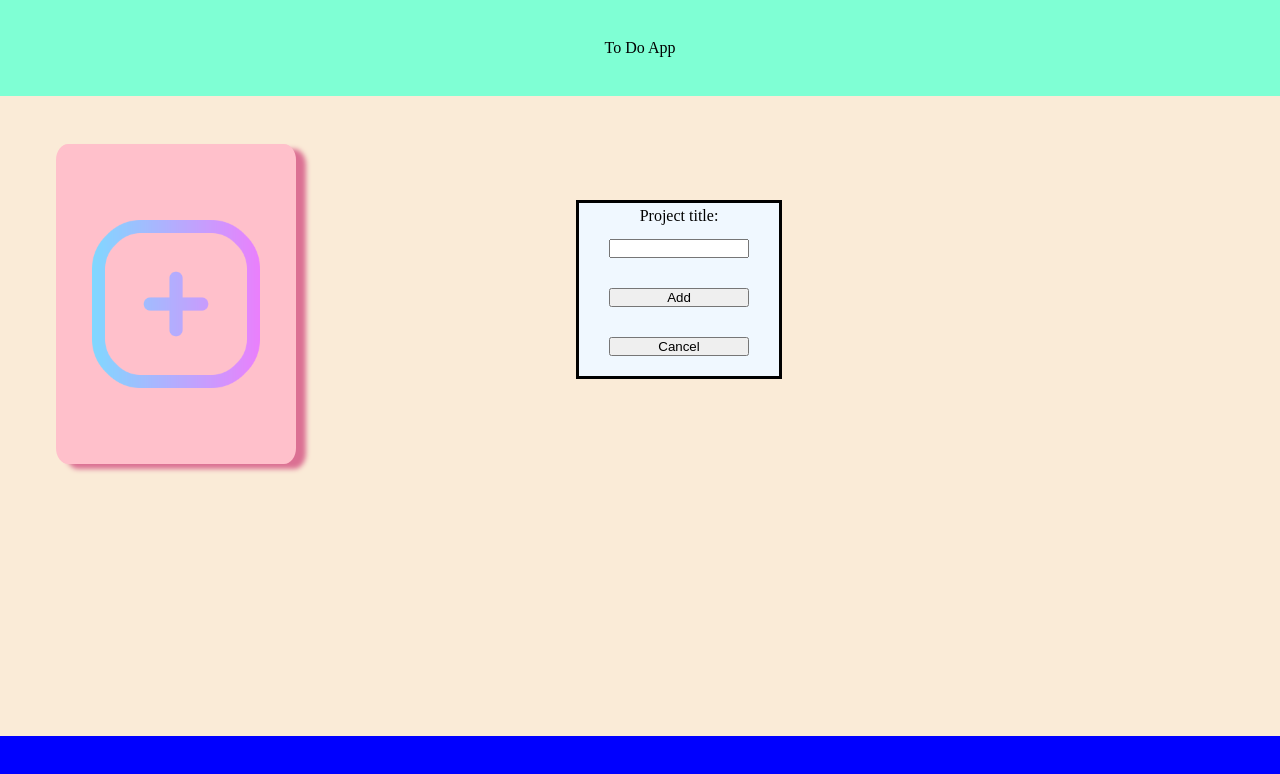
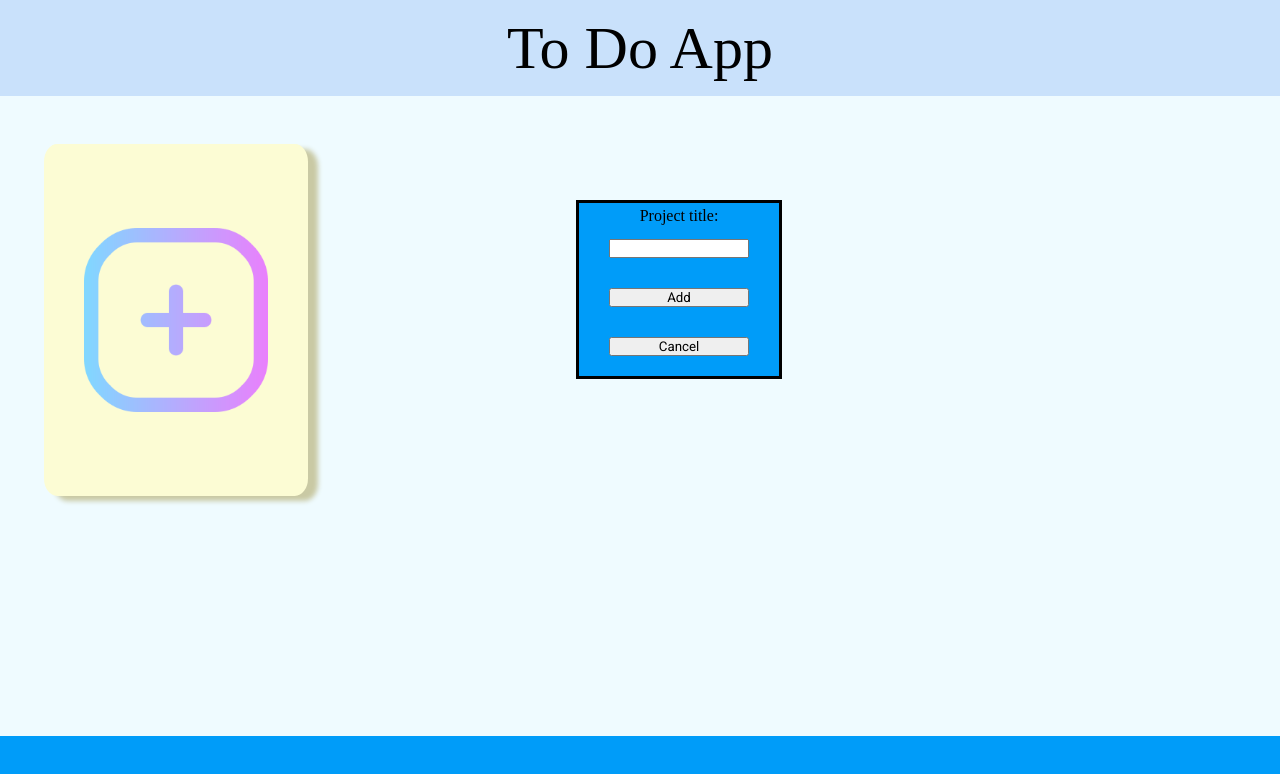
Before and after one commit to arturasVis/ToDoList, a website built with webpack: page src/template.html in a window 1280 px wide. Both pictures are taken after a click on the element 176 px from the left and 304 px from the top of the page. Built offline with nearby package versions, Linux system fonts and the light colour scheme.

Commit message:
Finished styling

```diff
--- a/src/styles/styles.css
+++ b/src/styles/styles.css
@@ -1,6 +1,16 @@
+@import url('https://fonts.googleapis.com/css2?family=Roboto:wght@400;500;700&display=swap');
+
 *{
     padding: 0;
     margin: 0;
+    font-family: 'Roboto', sans-serif;
+    --compliment: #C9E1FB;
+    --dominant: #EFFBFF;
+    --accent1: #009CF9;
+    --accent2: #FCFCD4;
+    --accent3: #c9c9a4;
+    --accent4: #c0c07c;
+
 }
 
 #main_container{
@@ -10,11 +20,13 @@
 }
 
 .top{
-    background-color: aquamarine;
+    background-color: var(--compliment);
+    font-size: 60px;
+
 }
 .content{
     display: grid;
-    background-color: antiquewhite;
+    background-color: var(--dominant);
 
 }
 .main-menu{
@@ -29,33 +41,48 @@
 .mainScreen{
     display: grid;
     grid-template-rows: 1fr 5fr;
-    background-color: bisque;
+    background-color: var(--dominant);
 }
 .main_top{
     text-align: center;
     font-size: 50px;
     padding: 3px;
-    background-color: beige;
+    background-color: var(--accent1);
     display: flex;
     justify-content: center;
     align-items: center;
+    font-family: Arial, Helvetica, sans-serif;
 }
 .main_bottom{
     padding: 5px 25px;
+    background-color: var(--accent2);
 }
 .footer{
-    background-color: blue;
+    background-color: var(--accent1);
 }
 .card{
-    width: 15rem;
-    height: 20rem;
-    background-color: pink;
+    display: flex;
+    flex-direction: column;
+    align-items: center;
+    justify-content: space-between;
+    width: 25vw;
+    height: 50vw;
+    min-width: 9rem;
+    min-height: 12rem;
+    max-width: 16.5em;
+    max-height: 22rem;
+    background-color: var(--accent2);
     justify-self: center;
     border-radius: 5%;
-    box-shadow: 10px 5px 5px palevioletred;
+    box-shadow: 10px 5px 5px var(--accent3);
+}
+.card > h1{
+  margin-top: 15px;
+  font-size: 20px;
+  font-family: 'Courier New', Courier, monospace;
 }
 .card:hover{
-    background-color: blueviolet;
+    background-color: var(--accent4);
 }
 
 #button{
@@ -80,7 +107,7 @@
 .popup{
     display: block;
     position: fixed;
-    background-color: aliceblue;
+    background-color: var(--accent1);
     height: auto;
     width: 200px;
     left:45%;
@@ -91,7 +118,7 @@
 .popup_form{
     display: flex;
     flex-direction: column;
-    background-color: aliceblue;
+    background-color: var(--accent1);
     text-align: center;
     padding: 5px;
 }
@@ -115,6 +142,7 @@
     -moz-user-select: none;
     -ms-user-select: none;
     user-select: none;
+    font-family: Arial, Helvetica, sans-serif;
   }
 
   /* Hide the browser's default checkbox */
@@ -179,6 +207,8 @@
   .task-container{
     display: flex;
     flex-direction: column;
+    border-bottom: dashed 1px var(--accent1);
+    margin:2rem 0rem;
   }
   .bottom-container{
     display: flex;
@@ -209,3 +239,7 @@
   .buttonsCont >div:first-child{
     padding-top: 4px;
   }
+  .sideBar{
+    border-right: solid 1px black;
+    background-color: var(--accent2);
+  }
```
